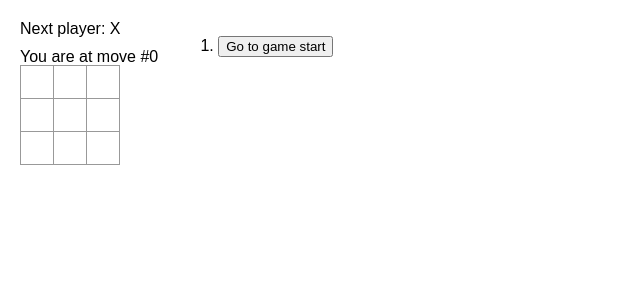
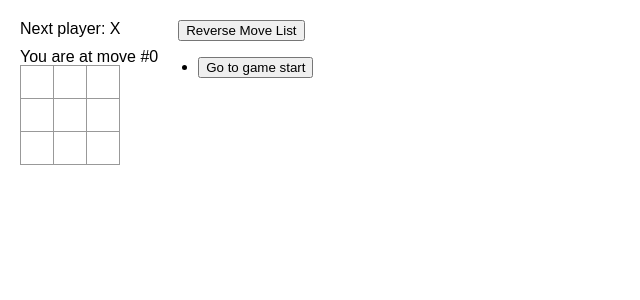
Before and after one commit to tomrfitz/tictactoe, a React (Create React App) app in the folder src/: page / in a window 1280 px wide. Shown: the top 300 px of the page, without its empty margins (0-640 px from the left). Built offline with nearby package versions, Linux system fonts and the light colour scheme.

Commit message:
add button to reverse move list display order

```diff
--- a/src/App.tsx
+++ b/src/App.tsx
@@ -53,7 +53,6 @@ function Board({
     const row: any[] = [];
     for (let j = 0; j < boardColumns; j++) {
       const squareIndex: number = i * boardColumns + j;
-      console.log("squareIndex", squareIndex);
       row.push(
         <Square
           key={squareIndex}
@@ -83,6 +82,7 @@ export default function Game() {
   const [currentMove, setCurrentMove] = useState(0);
   const xIsNext = currentMove % 2 === 0;
   const currentSquares = history[currentMove];
+  const [listReverse, setListReverse] = useState(false);
 
   function handlePlay(nextSquares: any[]) {
     const nextHistory = [...history.slice(0, currentMove + 1), nextSquares];
@@ -94,7 +94,7 @@ export default function Game() {
     setCurrentMove(nextMove);
   }
 
-  const moves = history.map((_squares, move) => {
+  var moves = history.map((_squares, move) => {
     let description;
     if (move > 0) {
       description = "Go to move #" + move;
@@ -108,6 +108,14 @@ export default function Game() {
     );
   });
 
+  const reverseMoveList = () => {
+    setListReverse(!listReverse);
+  };
+
+  const ReverseMoveListButton = () => {
+    return <button onClick={reverseMoveList}>Reverse Move List</button>;
+  };
+
   return (
     <div className="game">
       <div className="game-board">
@@ -119,7 +127,8 @@ export default function Game() {
         />
       </div>
       <div className="game-info">
-        <ol>{moves}</ol>
+        <ReverseMoveListButton />
+        <ul>{listReverse ? moves : moves.reverse()}</ul>
       </div>
     </div>
   );
```
